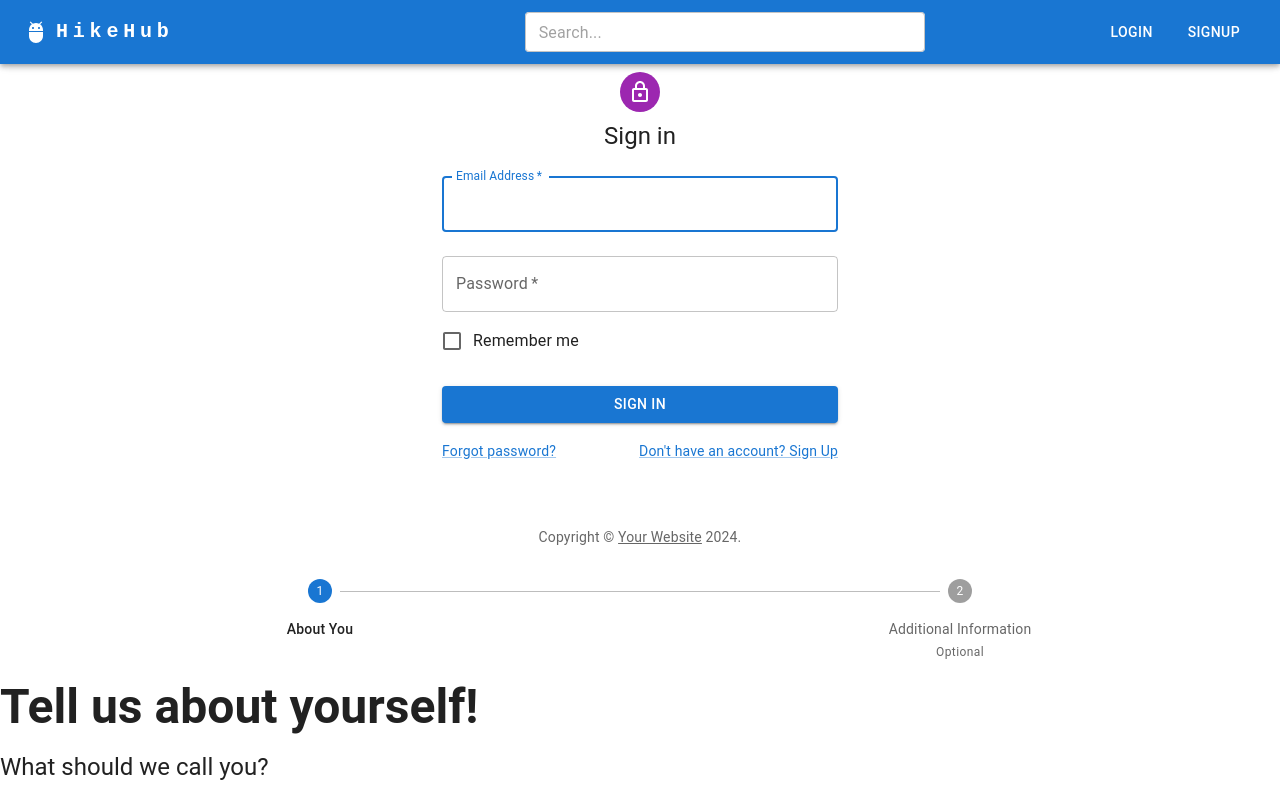
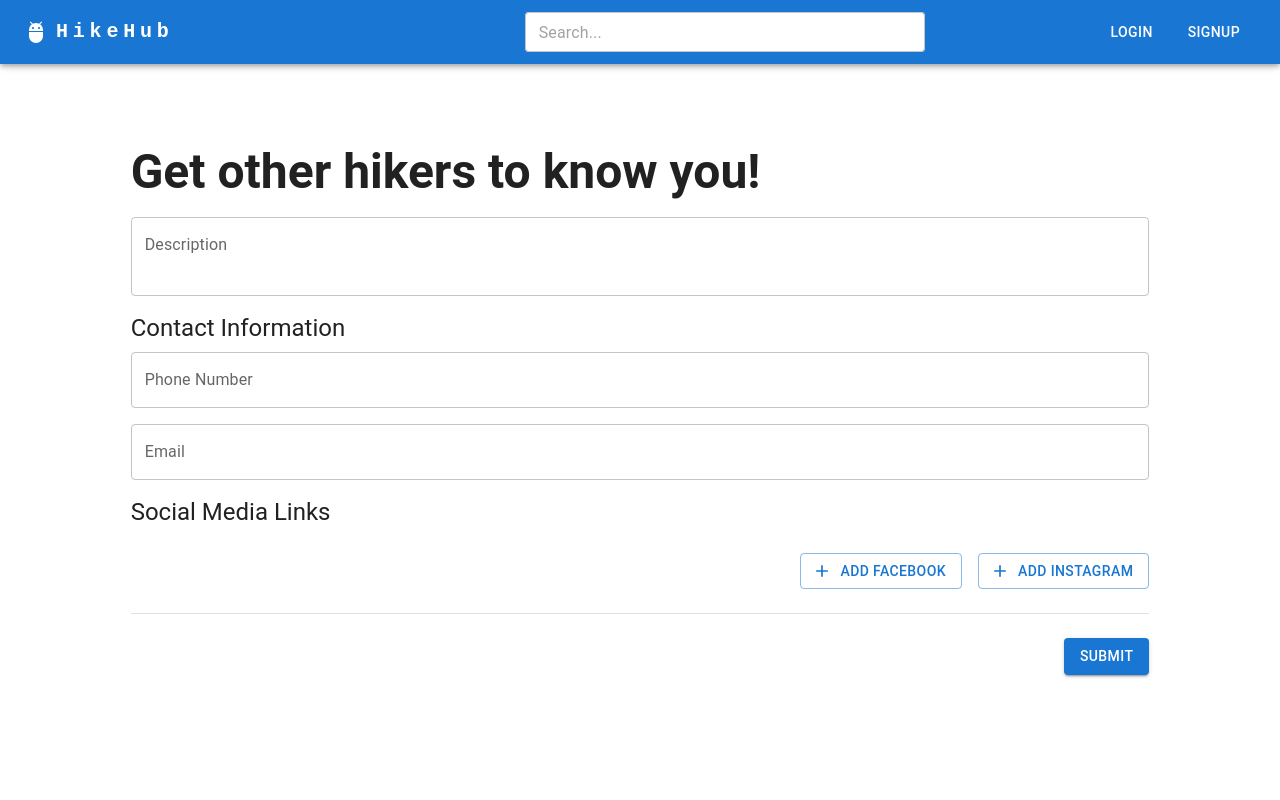
Before and after one commit to Kousay-Jebir/hikehub, a React (Create React App) app in the folder frontend/: page / in a window 1280 px wide. Shown: the top 800 px of the page. Built offline with nearby package versions, Linux system fonts and the light colour scheme.

Commit message:
creating and testing a global layout component

```diff
--- a/frontend/src/App.js
+++ b/frontend/src/App.js
@@ -6,22 +6,24 @@ import SignUp from './auth/components/SignUp';
 import ProfileSetupStepper from './profile-management/profile-setup/ProfileSetupStepper';
 import OrganizationProfileSetup from './profile-management/profile-setup/OrganizationProfileSetup';
 import ProfileSettings from './profile-management/profile-settings/ProfileSettings';
-import NavBar from './shared/navbar/NavBar';
+import NavBar from './shared/navbar/Navbar';
 import { CssBaseline } from '@mui/material';
+import ProfileSetupPage from './profile-management/profile-setup/ProfileSetupPage';
 
 function App() {
   const isSignin = true;
   return (
     <div className="App">
       <CssBaseline/>
-      <NavBar></NavBar>
+      {/*
       {
         isSignin ? <SignIn></SignIn> : <SignUp></SignUp>
       }
       <ProfileSetupStepper/>
       <OrganizationProfileSetup></OrganizationProfileSetup>
 
-      <ProfileSettings></ProfileSettings>
+      <ProfileSettings></ProfileSettings> */}
+      <ProfileSetupPage></ProfileSetupPage>
     </div>
   );
 }
--- /dev/null
+++ b/frontend/src/profile-management/profile-setup/ProfileSetupPage.js
@@ -0,0 +1,12 @@
+import GlobalLayout from "../../shared/layout/GlobalLayout";
+import OrganizationProfileSetup from "./OrganizationProfileSetup";
+import ProfileSetupStepper from "./ProfileSetupStepper";
+
+export default function ProfileSetupPage(){
+    return(
+        <GlobalLayout>
+            {/* <ProfileSetupStepper></ProfileSetupStepper> */}
+            <OrganizationProfileSetup></OrganizationProfileSetup>
+        </GlobalLayout>
+    );
+}
--- /dev/null
+++ b/frontend/src/shared/layout/GlobalLayout.js
@@ -0,0 +1,25 @@
+import React from 'react';
+import { Grid } from '@mui/material';
+import Navbar from '../navbar/Navbar';
+
+const GlobalLayout = ({children}) => {
+    return (
+        <Grid container direction="column">
+            {/* Navbar component */}
+            <Grid item mb={15}>
+                <Navbar></Navbar>
+            </Grid>
+
+            {/* Main content area */}
+            <Grid item container>
+                <Grid item xs={false} sm={1} /> {/* Empty column for spacing on small screens */}
+                <Grid item xs={12} sm={10}>
+                    {children}
+                </Grid>
+                <Grid item xs={false} sm={1} /> {/* Empty column for spacing on small screens */}
+            </Grid>
+        </Grid>
+    );
+}
+
+export default GlobalLayout;
--- a/frontend/src/shared/navbar/NavBar.js
+++ b/frontend/src/shared/navbar/Navbar.js
@@ -17,7 +17,7 @@ import MenuIcon from '@mui/icons-material/Menu';
 import AdbIcon from '@mui/icons-material/Adb';
 import AuthContext from '../../auth/context/AuthContext';
 
-function ResponsiveAppBar() {
+export default function Navbar() {
   const [anchorElNav, setAnchorElNav] = useState(null);
   const [anchorElUser, setAnchorElUser] = useState(null);
   const authData = React.useContext(AuthContext);
@@ -156,5 +156,3 @@ function ResponsiveAppBar() {
     </AppBar>
   );
 }
-
-export default ResponsiveAppBar;
```
Also changed, not shown: 1 other file (tests, documents, lock files or other folders).
